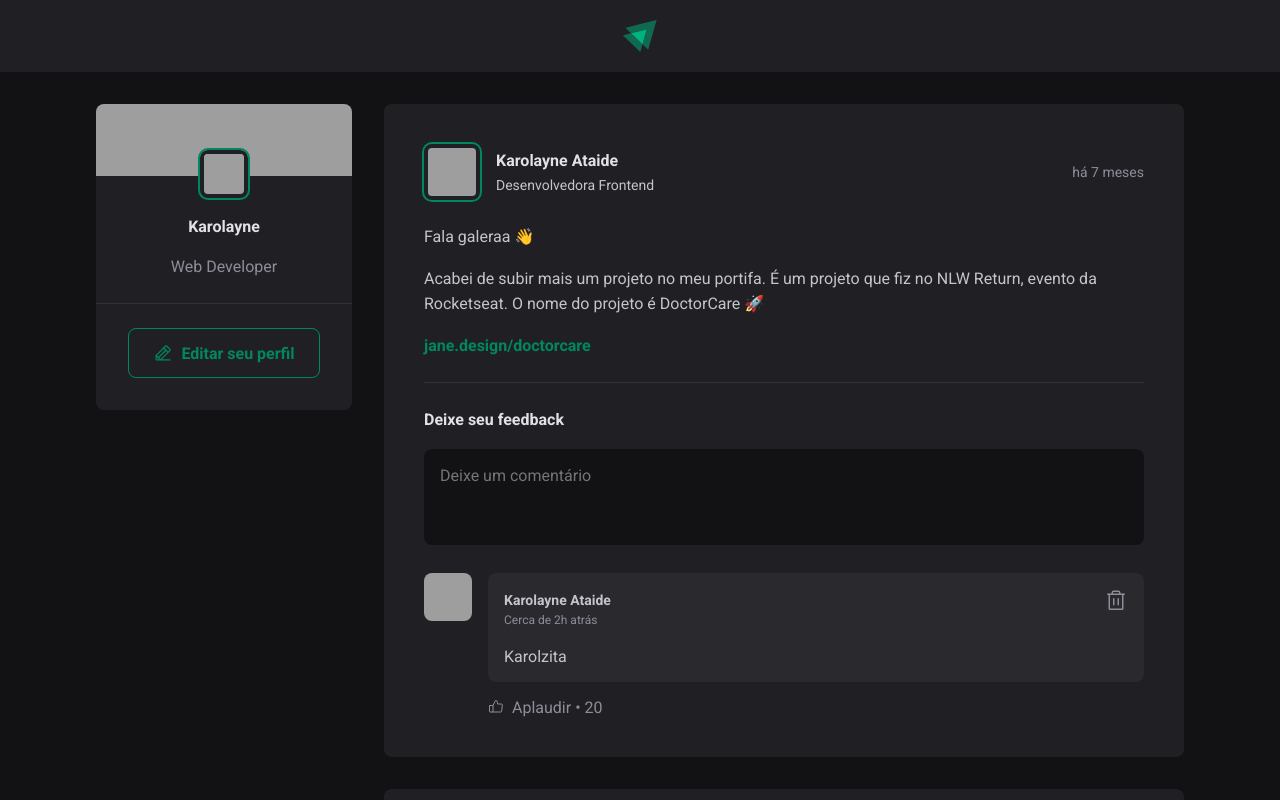
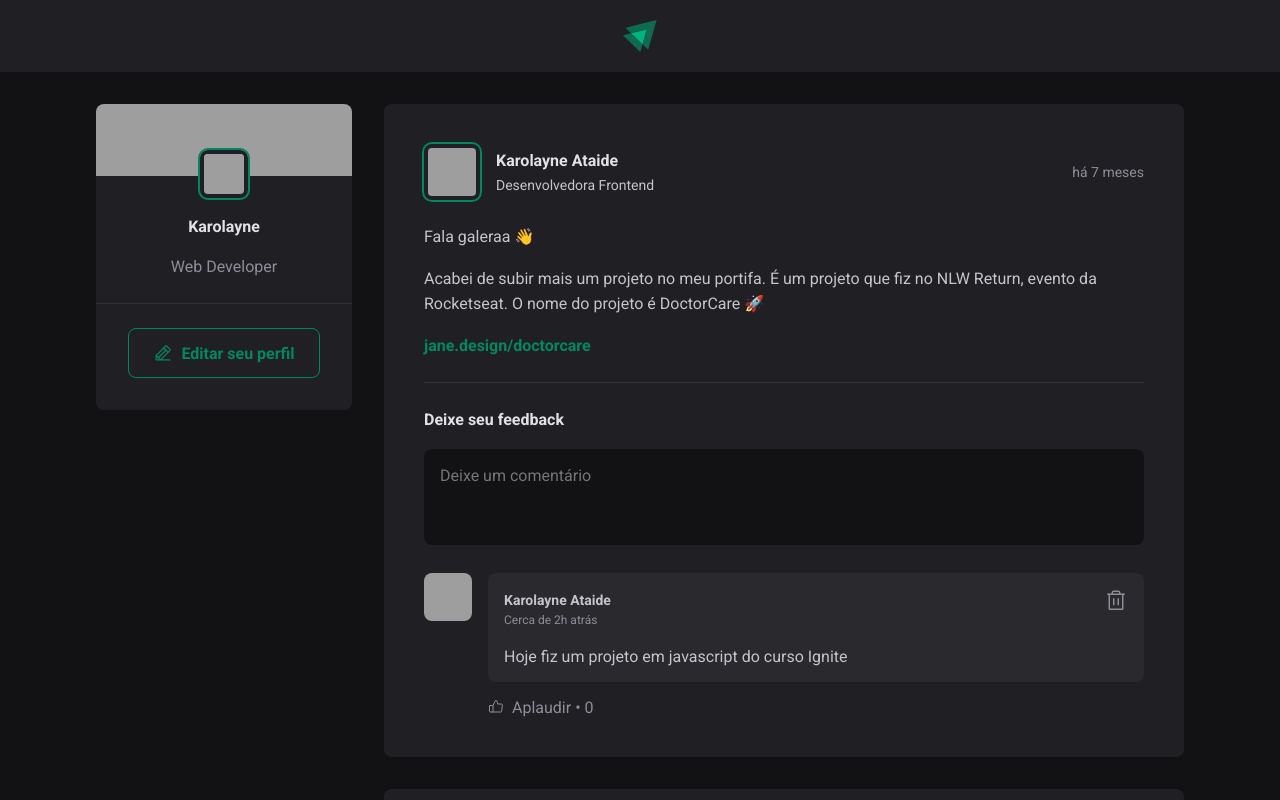
Before and after one commit to karolayneataide/feed-ignite, a React (Vite) app: page / in a window 1280 px wide. Shown: the top 800 px of the page. Built offline with nearby package versions, Linux system fonts and the light colour scheme; grey boxes are pictures that could not be loaded.

Commit message:
add comments

```diff
--- a/src/components/Comment.jsx
+++ b/src/components/Comment.jsx
@@ -1,9 +1,18 @@
 import { ThumbsUp, Trash } from "phosphor-react";
+import { useState } from "react";
 import { Avatar } from "./Avatar";
 
 import styles from "./Comment.module.css";
 
 export function Comment({ content, onDeleteComment }) {
+  const [likeCount, setLikeCount] = useState(0);
+
+  function handleLikeComment() {
+    setLikeCount((state) => {
+      return state + 1;
+    });
+  }
+
   function handleDeleteComment() {
     onDeleteComment(content);
   }
@@ -34,10 +43,10 @@ export function Comment({ content, onDeleteComment }) {
           </header>
           <p>{content}</p>
         </div>
-        <footer>
+        <footer onClick={handleLikeComment}>
           <button>
             <ThumbsUp />
-            Aplaudir <span>20</span>
+            Aplaudir <span>{likeCount}</span>
           </button>
         </footer>
       </div>
--- a/src/components/Post.jsx
+++ b/src/components/Post.jsx
@@ -8,7 +8,9 @@ import { Comment } from "./Comment";
 import styles from "./Post.module.css";
 
 export function Post({ author, publishedAt, content }) {
-  const [comments, setComments] = useState(["Karolzita"]);
+  const [comments, setComments] = useState([
+    "Hoje fiz um projeto em javascript do curso Ignite",
+  ]);
 
   const [newCommentText, setNewCommentText] = useState("");
 
```
